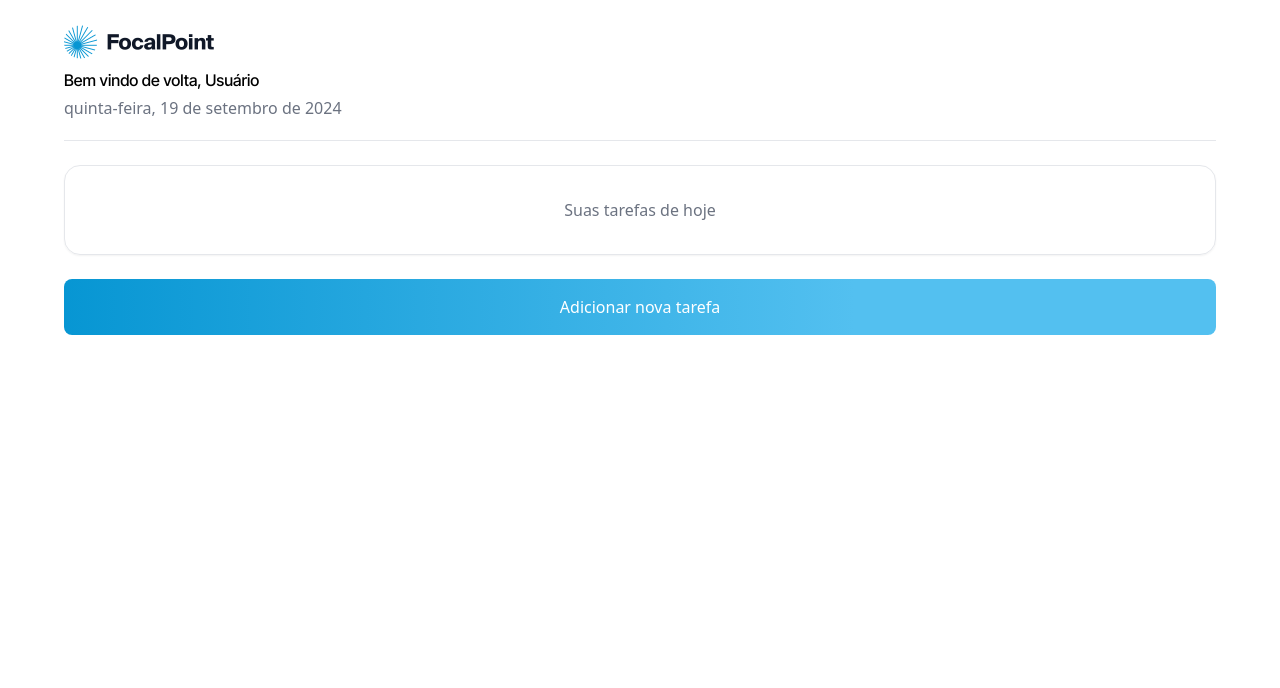
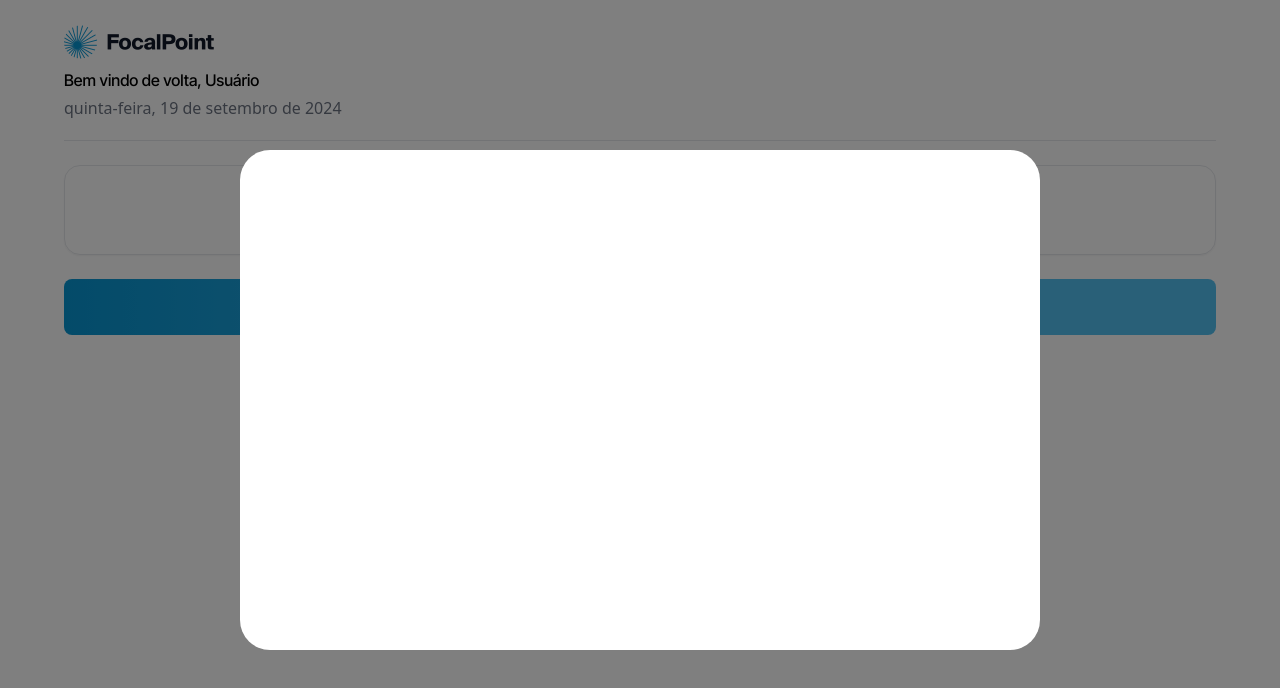
Before and after one commit to Israelkilday/TEST, a Next.js app: page / in a window 1280 px wide. Both pictures are taken after a click on the button "Adicionar nova tarefa". Shown: the top 688 px of the page. Built offline with nearby package versions, Linux system fonts and the light colour scheme.

Commit message:
feat: create modal

```diff
--- a/app/(home)/page.tsx
+++ b/app/(home)/page.tsx
@@ -1,15 +1,34 @@
+"use client";
+
 import Image from "next/image";
+import { useState } from "react";
 import Modal from "react-modal";
 
+Modal.setAppElement("body");
+
+const modaStyles = {
+  overlay: {
+    backgroundColor: "rgba(0,0,0,0.5)",
+  },
+};
+
 export default function Home() {
+  const [modal, setModal] = useState(false);
+
+  const openModal = () => {
+    setModal(true);
+  };
+
+  const closeModal = () => {
+    setModal(false);
+  };
+
   const currentDate = new Date().toLocaleDateString("pt-BR", {
     weekday: "long",
     year: "numeric",
     month: "long",
     day: "numeric",
   });
-
-  Modal.setAppElement("body");
 
   return (
     <main className="container py-6">
@@ -33,9 +52,22 @@ export default function Home() {
         <h2 className="text-center text-gray-500">Suas tarefas de hoje</h2>
       </section>
 
-      <button className="w-full rounded-lg bg-[linear-gradient(90deg,#0796D3_0%,#53C0F0_68.65%)] px-6 py-4 text-center font-medium text-white">
+      <button
+        onClick={openModal}
+        className="w-full rounded-lg bg-[linear-gradient(90deg,#0796D3_0%,#53C0F0_68.65%)] px-6 py-4 text-center font-medium text-white"
+      >
         Adicionar nova tarefa
       </button>
+
+      {modal && (
+        <Modal
+          isOpen={modal}
+          style={modaStyles}
+          onRequestClose={closeModal}
+          contentLabel="To do list"
+          className="h-full w-full bg-white outline-none lg:fixed lg:left-[50%] lg:top-[50%] lg:max-h-[500px] lg:max-w-[800px] lg:translate-x-[-50%] lg:translate-y-[-50%] lg:rounded-[30px]"
+        />
+      )}
     </main>
   );
 }
```
